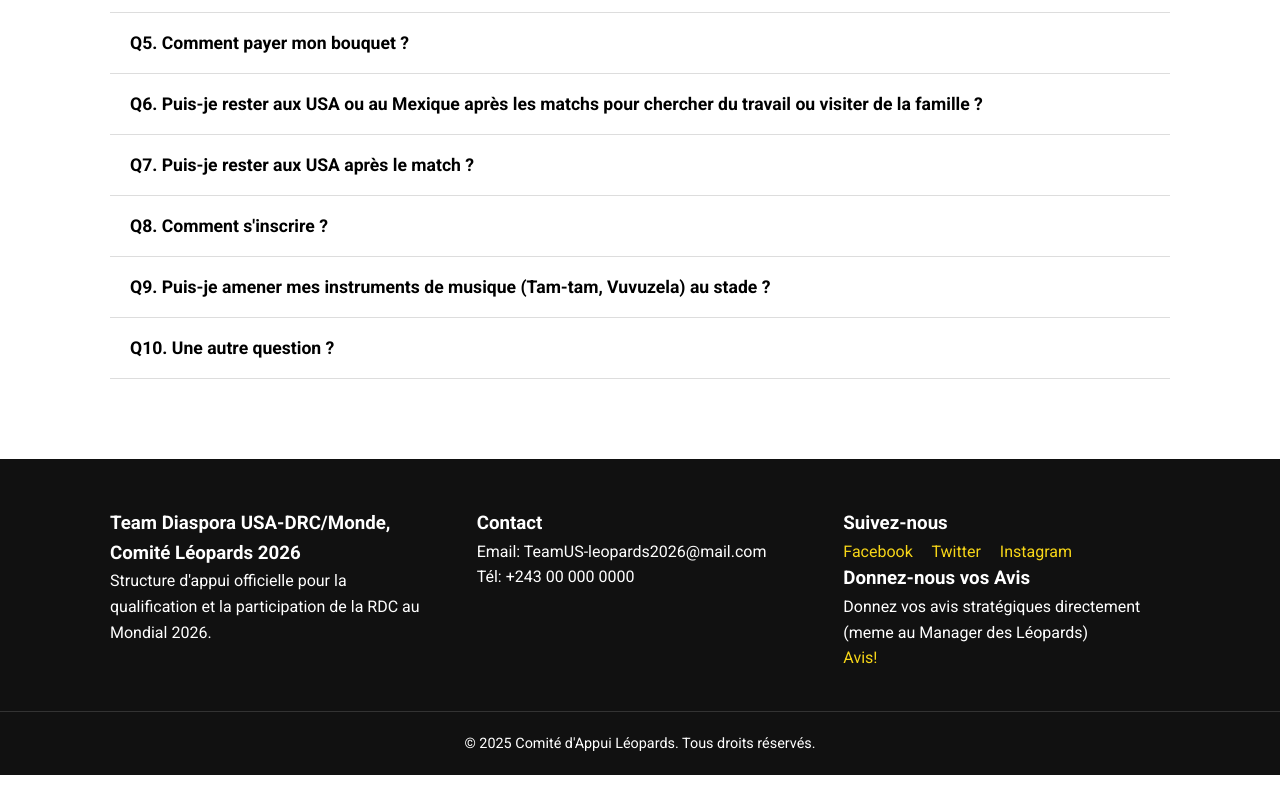
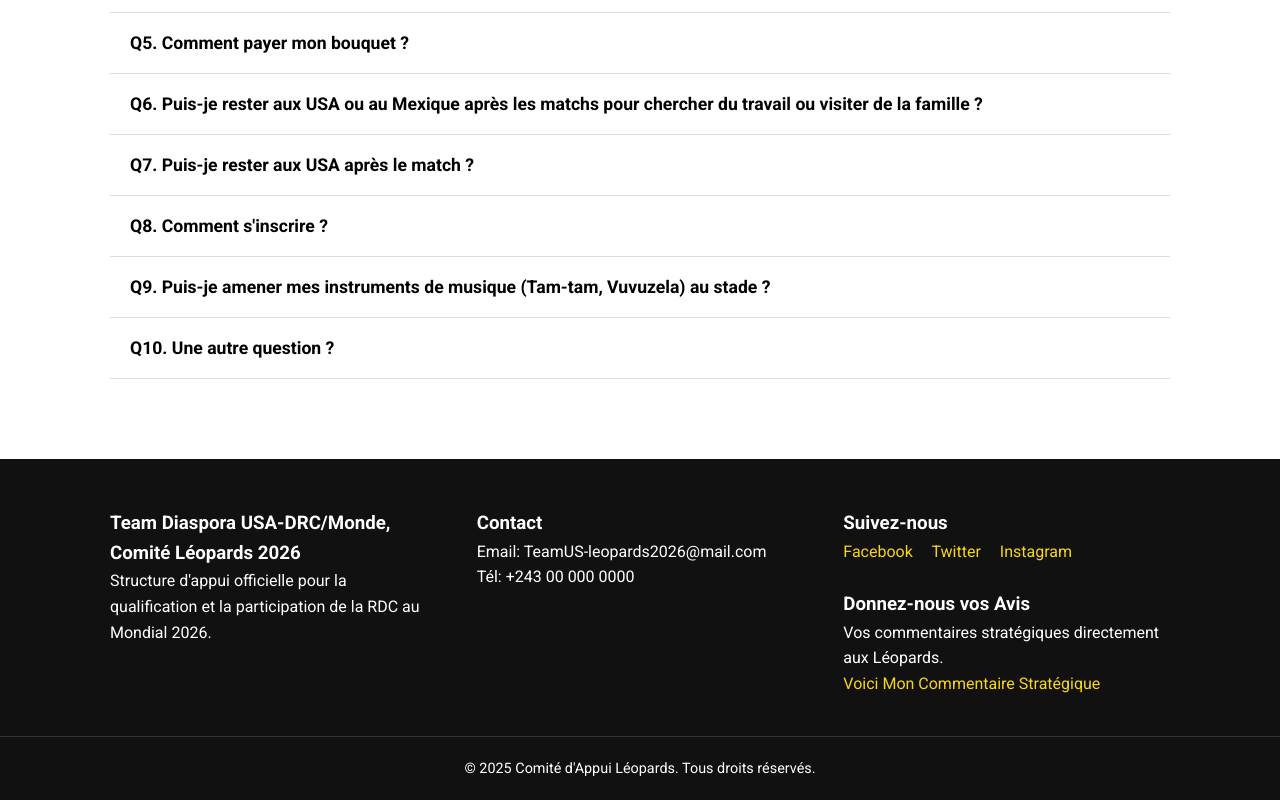
Before and after one commit to omergp-ai/SoutientLeopards-1, a plain HTML site: page index.html in a window 1280 px wide. Shown: the part 6141-6941 px from the top of the page. Before the commit the page ends 6916 px from the top, so only its background shows below. Drawn offline with Linux system fonts and the light colour scheme.

Commit message:
Update index.html

```diff
--- a/index.html
+++ b/index.html
@@ -424,12 +424,12 @@ img:hover {
                 <div class="socials">
                     <a href="https://www.facebook.com/profile.php?id=61586050734986">Facebook</a>
                     <a href="#">Twitter</a>
-                    <a href="#">Instagram</a><br>
+                    <a href="#">Instagram</a><br><br>
 
 				<h3>Donnez-nous vos Avis</h3>
                 <div class="socials">
-					Donnez vos avis stratégiques directement (meme au Manager des Léopards)
-                    <p><a href="#"target="_blank">Avis!</a>
+					Vos commentaires stratégiques directement aux Léopards.
+                    <p><a href="/Commentaires/index1.html"target="_blank">Voici Mon Commentaire Stratégique</a>
 
                 </div>
                 </div>
```
